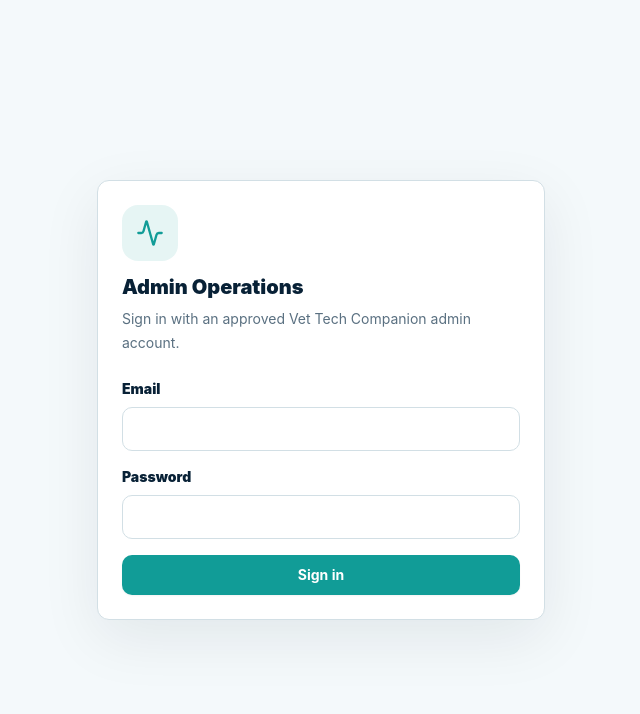
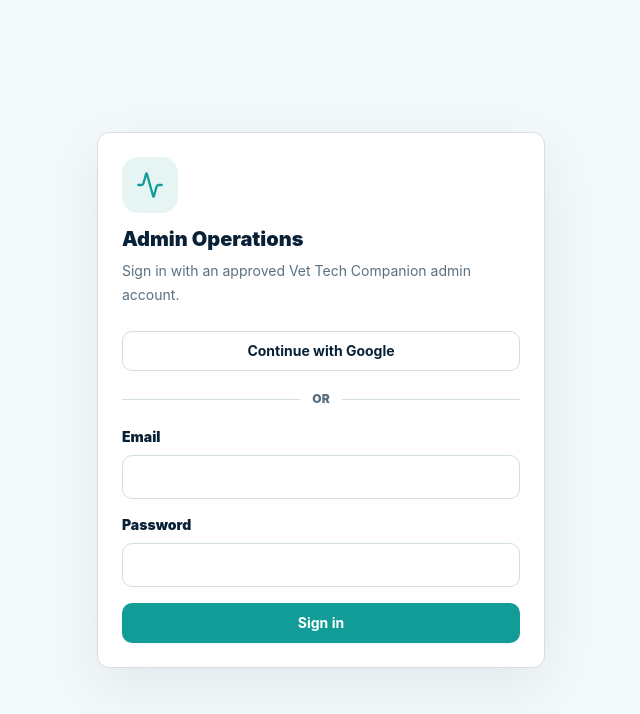
Before and after one commit to TeRRa2386/vtc-web, a Next.js app: page /admin/login in a window 1280 px wide. Shown: the top 714 px of the page, without its empty margins (319-959 px from the left). Built offline with nearby package versions, Linux system fonts and the light colour scheme.

Commit message:
Add Google sign-in for admin login

```diff
--- a/app/admin/login/actions.ts
+++ b/app/admin/login/actions.ts
@@ -1,5 +1,6 @@
 "use server";
 
+import { headers } from "next/headers";
 import { redirect } from "next/navigation";
 
 import { createSupabaseServerClient } from "@/lib/supabase/server";
@@ -22,6 +23,25 @@
   redirect("/admin");
 }
 
+export async function loginAdminWithGoogle() {
+  const supabase = await createSupabaseServerClient();
+  const origin = (await headers()).get("origin");
+  const redirectTo = `${origin ?? ""}/auth/callback?next=/admin`;
+
+  const { data, error } = await supabase.auth.signInWithOAuth({
+    provider: "google",
+    options: {
+      redirectTo
+    }
+  });
+
+  if (error || !data.url) {
+    redirect("/admin/login?error=oauth");
+  }
+
+  redirect(data.url);
+}
+
 export async function logoutAdmin() {
   const supabase = await createSupabaseServerClient();
   await supabase.auth.signOut();
--- a/app/admin/login/page.tsx
+++ b/app/admin/login/page.tsx
@@ -1,7 +1,7 @@
 import type { Metadata } from "next";
 import { Activity } from "lucide-react";
 
-import { loginAdmin } from "@/app/admin/login/actions";
+import { loginAdmin, loginAdminWithGoogle } from "@/app/admin/login/actions";
 import { Button } from "@/components/ui/button";
 import { Card, CardContent, CardDescription, CardHeader, CardTitle } from "@/components/ui/card";
 import { Input } from "@/components/ui/input";
@@ -17,6 +17,10 @@
       ? "Could not sign in with those credentials."
       : params.error === "missing"
         ? "Enter your admin email and password."
+        : params.error === "oauth"
+          ? "Google sign-in could not be started."
+          : params.error === "callback"
+            ? "Google sign-in could not be completed."
         : null;
 
   return (
@@ -29,7 +33,19 @@
           <CardTitle>Admin Operations</CardTitle>
           <CardDescription>Sign in with an approved Vet Tech Companion admin account.</CardDescription>
         </CardHeader>
-        <CardContent>
+        <CardContent className="grid gap-5">
+          <form action={loginAdminWithGoogle}>
+            <Button className="w-full" type="submit" variant="outline">
+              Continue with Google
+            </Button>
+          </form>
+
+          <div className="flex items-center gap-3 text-xs font-black uppercase text-muted-foreground">
+            <span className="h-px flex-1 bg-border" />
+            or
+            <span className="h-px flex-1 bg-border" />
+          </div>
+
           <form action={loginAdmin} className="grid gap-4">
             <label className="grid gap-2 text-sm font-black">
               Email
--- /dev/null
+++ b/app/auth/callback/route.ts
@@ -0,0 +1,20 @@
+import { NextResponse } from "next/server";
+
+import { createSupabaseServerClient } from "@/lib/supabase/server";
+
+export async function GET(request: Request) {
+  const requestUrl = new URL(request.url);
+  const code = requestUrl.searchParams.get("code");
+  const next = requestUrl.searchParams.get("next") ?? "/admin";
+
+  if (code) {
+    const supabase = await createSupabaseServerClient();
+    const { error } = await supabase.auth.exchangeCodeForSession(code);
+
+    if (!error) {
+      return NextResponse.redirect(new URL(next, requestUrl.origin));
+    }
+  }
+
+  return NextResponse.redirect(new URL("/admin/login?error=callback", requestUrl.origin));
+}
```
